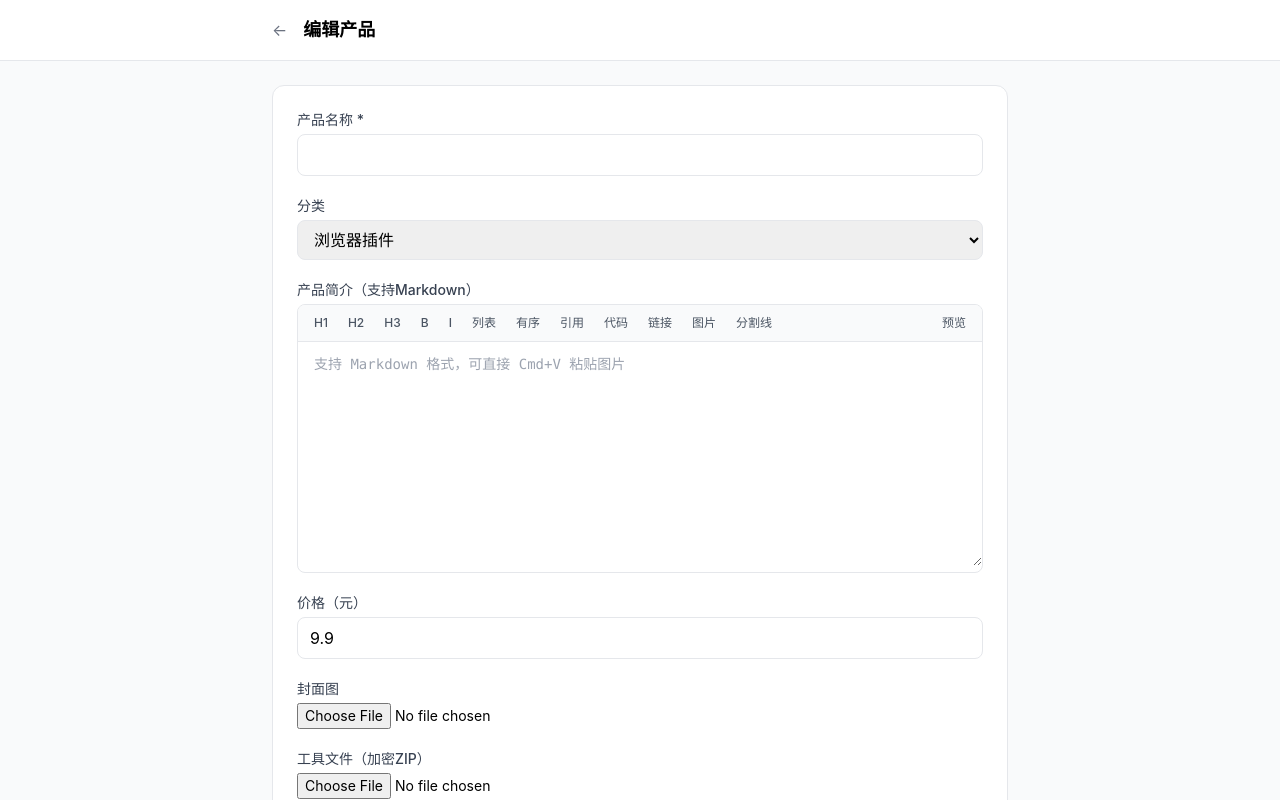
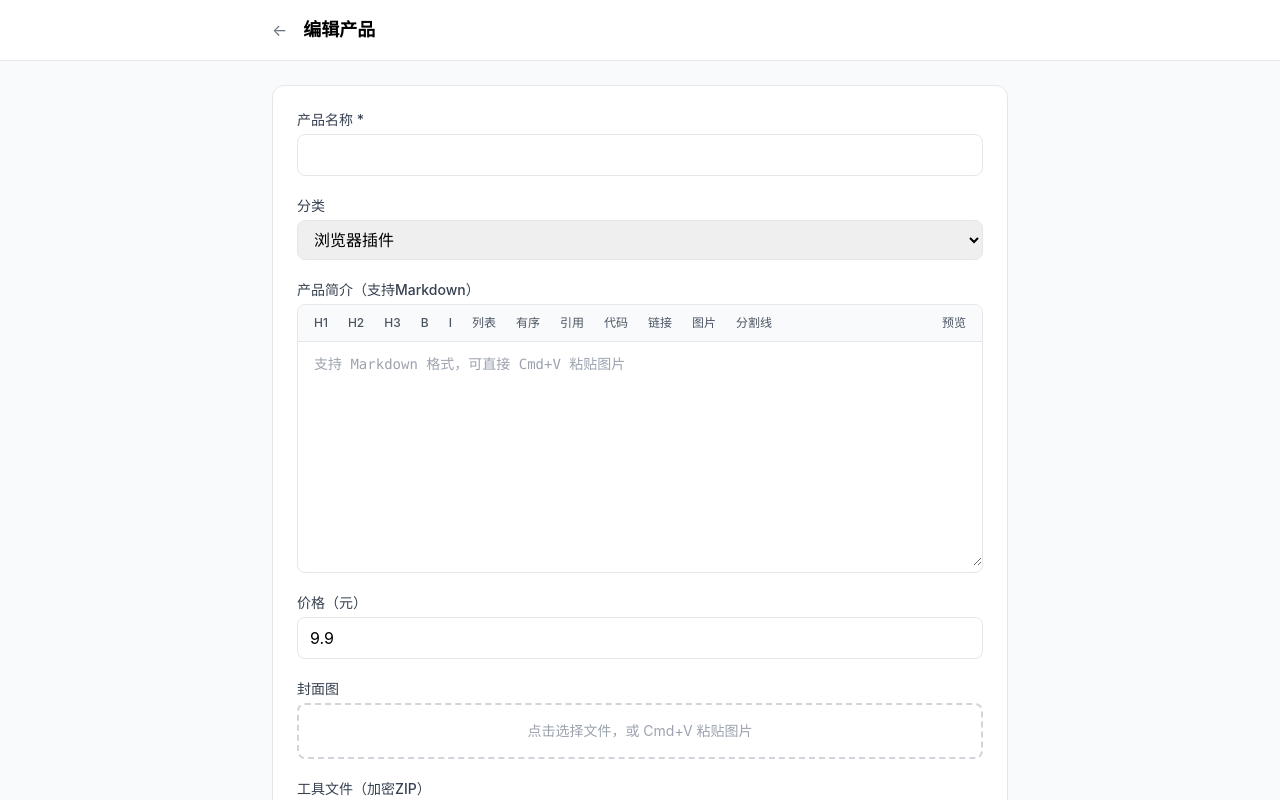
Before and after one commit to jiealun/tools, a React (Vite) app in the folder frontend/: page /admin/products/1 in a window 1280 px wide. Shown: the top 800 px of the page. Built offline with nearby package versions, Linux system fonts and the light colour scheme; no server answers; sample sign-in values are in the browser's storage.

Commit message:
feat: 封面图支持 Cmd+V 粘贴上传，带预览

```diff
--- a/frontend/src/pages/admin/ProductEdit.tsx
+++ b/frontend/src/pages/admin/ProductEdit.tsx
@@ -197,16 +197,51 @@ export default function AdminProductEdit() {
           {/* 封面图 */}
           <div>
             <label className="block text-sm font-medium text-gray-700 mb-1">封面图</label>
+            <div
+              className="border-2 border-dashed border-gray-300 rounded-lg p-4 text-center cursor-pointer hover:border-purple-400 transition relative"
+              onPaste={async (e) => {
+                const items = e.clipboardData?.items
+                if (!items) return
+                for (let i = 0; i < items.length; i++) {
+                  if (items[i].type.startsWith('image/')) {
+                    e.preventDefault()
+                    const file = items[i].getAsFile()
+                    if (!file) return
+                    setUploading(true)
+                    setMessage('')
+                    const formData = new FormData()
+                    formData.append('file', file)
+                    try {
+                      const res = await fetchAPI('/api/upload/cover', { method: 'POST', body: formData })
+                      if (res.url) {
+                        setForm({ ...form, cover_url: res.url })
+                        setMessage('封面上传成功')
+                      }
+                    } catch (err: any) {
+                      setMessage('上传失败: ' + err.message)
+                    } finally {
+                      setUploading(false)
+                    }
+                    return
+                  }
+                }
+              }}
+              tabIndex={0}
+            >
+              {form.cover_url ? (
+                <img src={form.cover_url} alt="封面预览" className="max-h-[160px] mx-auto rounded-lg" />
+              ) : (
+                <p className="text-sm text-gray-400">点击选择文件，或 Cmd+V 粘贴图片</p>
+              )}
               <input
                 type="file"
                 accept="image/*"
                 onChange={handleCoverUpload}
-              className="text-sm"
+                className="absolute inset-0 opacity-0 cursor-pointer"
                 disabled={uploading}
               />
-            {form.cover_url && (
-              <p className="text-xs text-green-600 mt-1">✓ 已上传: {form.cover_url}</p>
-            )}
+            </div>
+            {uploading && <p className="text-xs text-blue-500 mt-1">上传中...</p>}
           </div>
 
           {/* 工具文件（加密ZIP） */}
```
Lines whose indentation alone changed are shown as unchanged.
